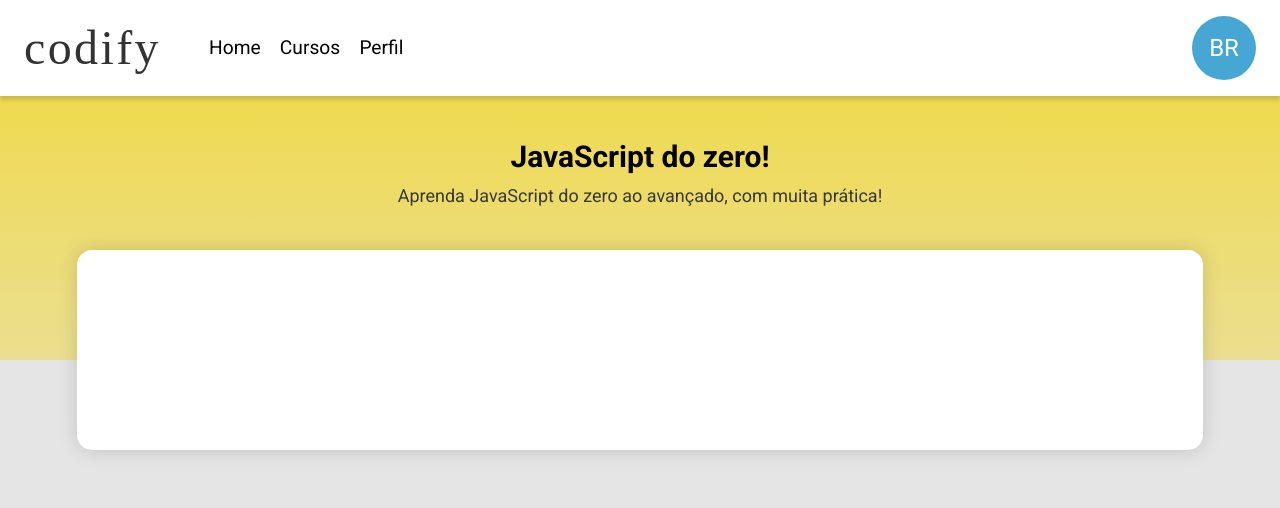
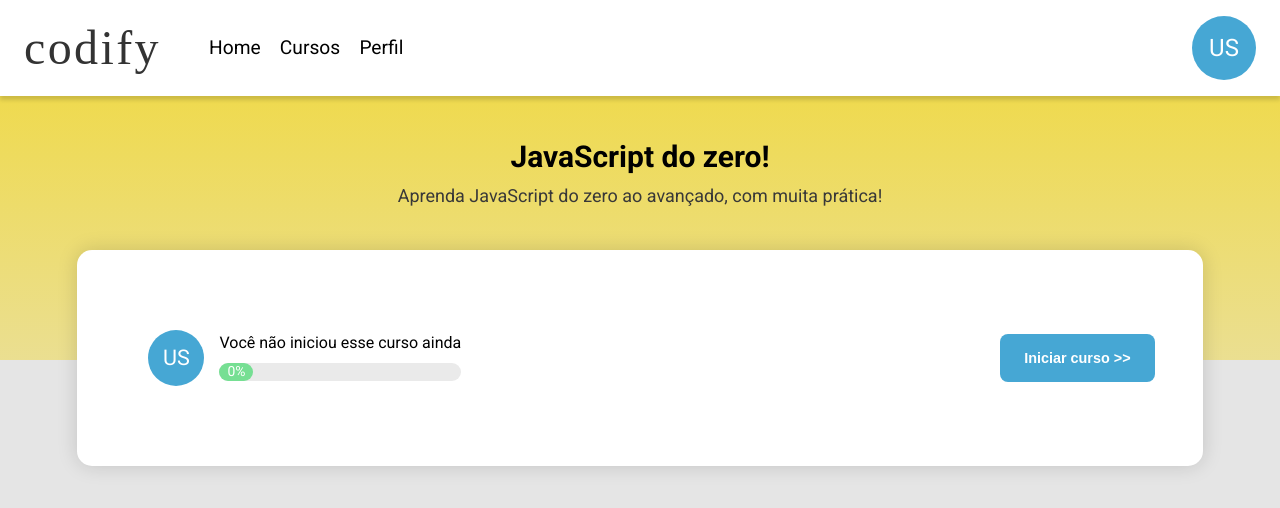
Before and after one commit to luguin444/codefy-front, a React app: page /course/1 in a window 1280 px wide. Shown: the top 508 px of the page. Built offline with nearby package versions, Linux system fonts and the light colour scheme; a web font is replaced by a local one.

Commit message:
feature: Course detail page layout

```diff
--- a/src/components/Header/index.js
+++ b/src/components/Header/index.js
@@ -18,7 +18,7 @@ export default function Header(){
                 <li className="perfil">Perfil</li>
             </ul>
             <div className="user">
-                <p>BR</p>
+                <p>US</p>
             </div>
         </StyledHeader>
     );
--- a/src/components/LoginForm.js/index.js
+++ b/src/components/LoginForm.js/index.js
@@ -78,7 +78,7 @@ export default function LoginForm (props) {
                 value={password}
                 onChange={ (e) => setPassword(e.target.value)}
                 required
-           />
+            />
             {registered ? '' :
             <input
                 placeholder="repetir senha"
--- /dev/null
+++ b/src/pages/Course/CourseButton.js
@@ -0,0 +1,15 @@
+import styled from 'styled-components';
+
+const CourseButton = styled.button`
+    height: 3rem;
+    background: ${ (props) => (props.disabled ? "#a6d9f1" : "#46A7D4") };
+    border-radius: 0.5rem;
+    outline: 0;
+    border: 0;
+    padding: 1rem 1.5rem;
+    font-weight: bold;
+    font-size: 0.9rem;
+    color: #FFFFFF;
+`;
+
+export default CourseButton;
--- /dev/null
+++ b/src/pages/Course/CourseStatus.js
@@ -0,0 +1,19 @@
+import styled from "styled-components";
+
+const CourseStatus = styled.div`
+    width: 100%;
+    background: #FFFFFF;
+    box-shadow: 0px 0px 20px rgba(0, 0, 0, 0.15);
+    border-radius: 15px;
+    display: flex;
+    justify-content: space-between;
+    align-items: center;
+    padding: 10vh 3.8vw 10vh 5.6vw;
+
+    @media (max-width: 680px) {
+        flex-direction: column;
+        padding: 5vh 4vw 3vh 6vw;
+    }
+`;
+
+export default CourseStatus;
--- a/src/pages/Course/MainContainer.js
+++ b/src/pages/Course/MainContainer.js
@@ -8,34 +8,6 @@ const MainContainer = styled.section`
     padding: 3.6% 6%;
     width: 100vw;
     font-family: 'Roboto', sans-serif;
-
-    .presentation {
-        width: 100%;
-        text-align: center;
-        margin-bottom: 45px;
-
-        h1 {
-            margin-bottom: 15px;
-            font-size: 30px;
-            font-weight: 700;
-        }
-
-        p {
-            font-size: 18px;
-            font-weight: 400;
-            color: #383838;
-        }
-    }
-
-    .course-status {
-        width: 100%;
-        height: 200px;
-        background: #FFFFFF;
-        box-shadow: 0px 0px 20px rgba(0, 0, 0, 0.15);
-        border-radius: 15px;
-        display: flex;
-        justify-content: space-between;
-    }
 `;
 
 export default MainContainer;
--- /dev/null
+++ b/src/pages/Course/Presentarion.js
@@ -0,0 +1,21 @@
+import styled from "styled-components";
+
+const Presentation = styled.div`
+    width: 100%;
+    text-align: center;
+    margin-bottom: 45px;
+
+    h1 {
+        margin-bottom: 15px;
+        font-size: 30px;
+        font-weight: 700;
+    }
+
+    p {
+        font-size: 18px;
+        font-weight: 400;
+        color: #383838;
+    }
+`;
+
+export default Presentation;
--- /dev/null
+++ b/src/pages/Course/Progress.js
@@ -0,0 +1,66 @@
+import styled from "styled-components";
+
+const Progress = styled.div`
+    display: flex;
+    justify-content: space-between;
+
+    .avatar {
+        background: #46A7D4;
+        width: 3.5em;
+        height: 3.5em;
+        border-radius: 100%;
+        display: flex;
+        justify-content: center;
+        align-items: center;
+        flex-shrink: 0;
+
+        p {
+            font-size: 1.35em;
+            color: white;
+        }
+    }
+
+    .progress {
+        display: flex;
+        flex-direction: column;
+        justify-content: space-between;
+        margin-left: 15px;
+        padding: 0.3rem 0;
+
+        p {
+            font-size: 1rem;
+            font-weight: 400;
+        }
+
+        @media (max-width: 680px) {
+            flex-grow: 1;
+        }
+    }
+
+    .progress-bar {
+        background: #EAEAEA;
+        border-radius: 0.7rem;
+        display: flex;
+        justify-content: flex-start;
+    }
+
+    .progress-value {
+        min-width: fit-content;
+        border-radius: 0.7rem;
+        padding: 0.15rem 0.5rem;
+        background: #76DF93;
+        color: white;
+
+        p {
+            font-size: 0.87rem;
+            width: fit-content;
+        }
+    }
+
+    @media (max-width: 680px) {
+        width: 100%;
+        margin-bottom: 30px;
+    }
+`;
+
+export default Progress;
--- a/src/pages/Course/index.js
+++ b/src/pages/Course/index.js
@@ -5,10 +5,15 @@ import CourseContext from "../../contexts/CourseContext";
 import OutterContainer from "./OutterContainer";
 import BackgroundBanner from "./BackgroundBanner";
 import MainContainer from "./MainContainer";
+import Presentation from "./Presentarion";
+import CourseStatus from "./CourseStatus";
+import Progress from "./Progress";
+import CourseButton from "./CourseButton";
 
 export default function Course() {
     const { courses } = useContext(CourseContext);
     const { id } = useParams();
+    const [loading, setLoading] = useState(false);
     // const [course, setCourse] = useState({});
 
     // useEffect(() => {
@@ -18,17 +23,34 @@ export default function Course() {
     //     });
     // },[]);
 
+
+
     return(
         <OutterContainer>
             <BackgroundBanner />
             <MainContainer>
-                <div className='presentation'>
+                <Presentation>
                     <h1>{courses.map(c => c.id === parseInt(id) ? c.name : '')}</h1>
                     <p>{courses.map(c => c.id === parseInt(id) ? c.description : '')}</p>
-                </div>
-                <div className='course-status'>
-
-                </div>
+                </Presentation>
+                <CourseStatus>
+                    <Progress>
+                        <div className="avatar">
+                            <p>US</p>
+                        </div>
+                        <div className="progress">
+                            <p>Você não iniciou esse curso ainda</p>
+                            <div className="progress-bar">
+                                <div className="progress-value">
+                                    <p>0%</p>
+                                </div>
+                            </div>
+                        </div>
+                    </Progress>
+                    <CourseButton disabled={loading}>
+                        <p>Iniciar curso {`>>`}</p>
+                    </CourseButton>
+                </CourseStatus>
             </MainContainer>
         </OutterContainer>
     )
```
